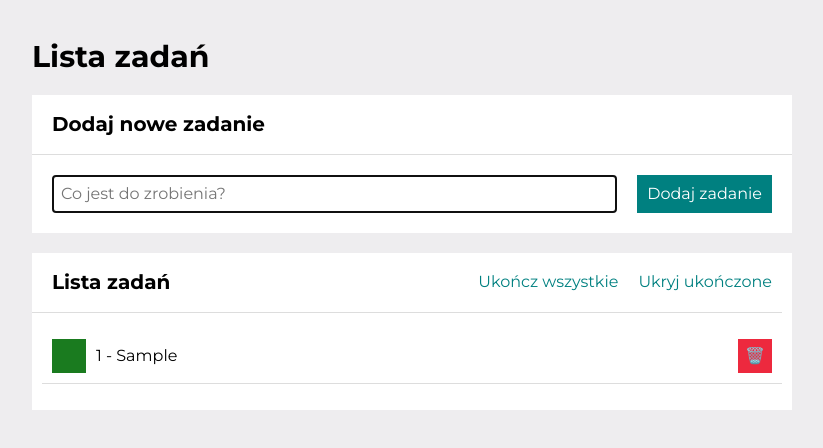
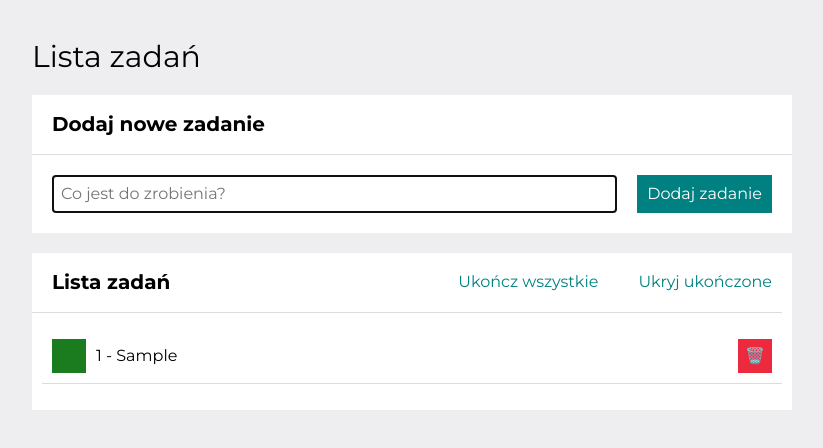
Before and after one commit to Karyna99/to-do-list-react, a React (Create React App) app: page / in a window 1280 px wide. Both pictures are taken after typing "Sample" into the empty fields and a click on the button "Dodaj zadanie". Shown: the top 448 px of the page, without its empty margins (228-1051 px from the left). Built offline with nearby package versions, Linux system fonts and the light colour scheme.

Commit message:
added styled components to Buttons&Header

```diff
--- a/src/Buttons/index.js
+++ b/src/Buttons/index.js
@@ -1,25 +1,24 @@
-import React from "react";
-import "./style.css";
+import { ButtonsContainer, Button } from "../styled";
 
 const Buttons = ({ tasks, hideDone, toggleHideDone, setAllDone }) => (
-    <div className="buttons">
+    <ButtonsContainer>
         {tasks.length > 0 && (
             <>
-                <button
+                <Button task
                     onClick={setAllDone}
                     className="buttons__button--allDone"
                     disabled={tasks.every(({ done }) => done)}
                 >
                     Ukończ wszystkie
-                </button>
-                <button
+                </Button>
+                <Button task
                     onClick={toggleHideDone}
                     className="buttons__button--hideAndShow">
                     {hideDone ? "Pokaż" : "Ukryj"} ukończone
-                </button>
+                </Button>
             </>
         )}
-    </div>
+    </ButtonsContainer>
 );
 
 export default Buttons;
--- a/src/Buttons/style.css
+++ /dev/null
@@ -1,55 +0,0 @@
-.buttons {
-    display: flex;
-    border-bottom: 1px solid #dddddd;
-}
-
-@media (max-width: 767px) {
-    .buttons {
-        flex-direction: column;
-    }
-    .buttons__button--allDone {
-        margin-bottom: 0 !important;
-    }
-    .buttons__button--hideAndShow {
-        margin-bottom: 0 !important;
-    }
-}
-
-.buttons__button--allDone {
-    border: none;
-    padding: 10px;
-    margin-bottom: 10px;
-    background-color: white;
-    color: teal;
-}
-
-.buttons__button--allDone:active {
-    color: hsl(180, 100%, 35%);
-}
-
-.buttons__button--allDone:hover {
-    color: hsl(180, 100%, 30%);
-    cursor: pointer;
-}
-
-.buttons__button--allDone:disabled {
-    cursor: text;
-    color: #dddddd;
-}
-
-.buttons__button--hideAndShow {
-    border: none;
-    padding: 10px;
-    margin-bottom: 10px;
-    background-color: white;
-    color: teal;
-}
-
-.buttons__button--hideAndShow:active {
-    color: hsl(180, 100%, 35%);
-    cursor: pointer;
-}
-
-.buttons__button--hideAndShow:hover {
-    color: hsl(180, 100%, 30%);
-}
--- a/src/Header/index.js
+++ b/src/Header/index.js
@@ -1,7 +1,7 @@
-import "./style.css";
+import { StyledHeader } from "../styled";
 
 const Header = ({ title }) => (
-    <h1 className="header">{title}</h1>
+    <StyledHeader>{title}</StyledHeader>
 );
 
 export default Header;
--- a/src/Header/style.css
+++ /dev/null
@@ -1,5 +0,0 @@
-.header {
-    margin-left: 20px;
-    margin-top: 40px;
-    font-size: 30px;
-}
--- a/src/Section/index.js
+++ b/src/Section/index.js
@@ -1,9 +1,9 @@
-import { StyledSection, Header, SectionContainer } from "../styled";
+import { StyledSection, StyledHeader, SectionContainer } from "../styled";
 
 const Section = ({ title, body, extraContent }) => (
     <StyledSection>
         <SectionContainer first>
-            <Header smaller>{title}</Header>
+            <StyledHeader smaller>{title}</StyledHeader>
             {extraContent}
         </SectionContainer>
         <SectionContainer>
--- a/src/styled.js
+++ b/src/styled.js
@@ -8,7 +8,7 @@ const theme = {
         borderColor: "#dddddd",
         backgroundColor: "white"
     }
-}
+};
 
 export const StyledForm = styled.form`
     padding: 20px 10px 10px;
@@ -49,6 +49,21 @@ export const Button = styled.button`
     &:active{
         background-color: #04acc2;
     }
+
+    ${(props) => props.task && css`
+        border: none;
+        padding: 10px;
+        margin-bottom: 10px;
+        background-color: white;
+        color: ${({ theme }) => theme.colors.primary};
+
+        &:hover{
+            color: hsl(180, 100%, 30%);
+            background-color: white;
+            transform: none;
+            cursor: pointer;
+        }
+    `}
 `;
 
 export const StyledSection = styled.section`
@@ -57,7 +72,18 @@ export const StyledSection = styled.section`
     padding: 10px;
 `;
 
-export const Header = styled.header`
+export const ButtonsContainer = styled.div`
+    display: flex;
+    border-bottom: 1px solid #dddddd;
+
+    @media (max-width: 767px) {
+    .buttons {
+        flex-direction: column;
+    }
+}
+`;
+
+export const StyledHeader = styled.header`
     margin-left: 20px;
     margin-top: 40px;
     font-size: 30px;
```
